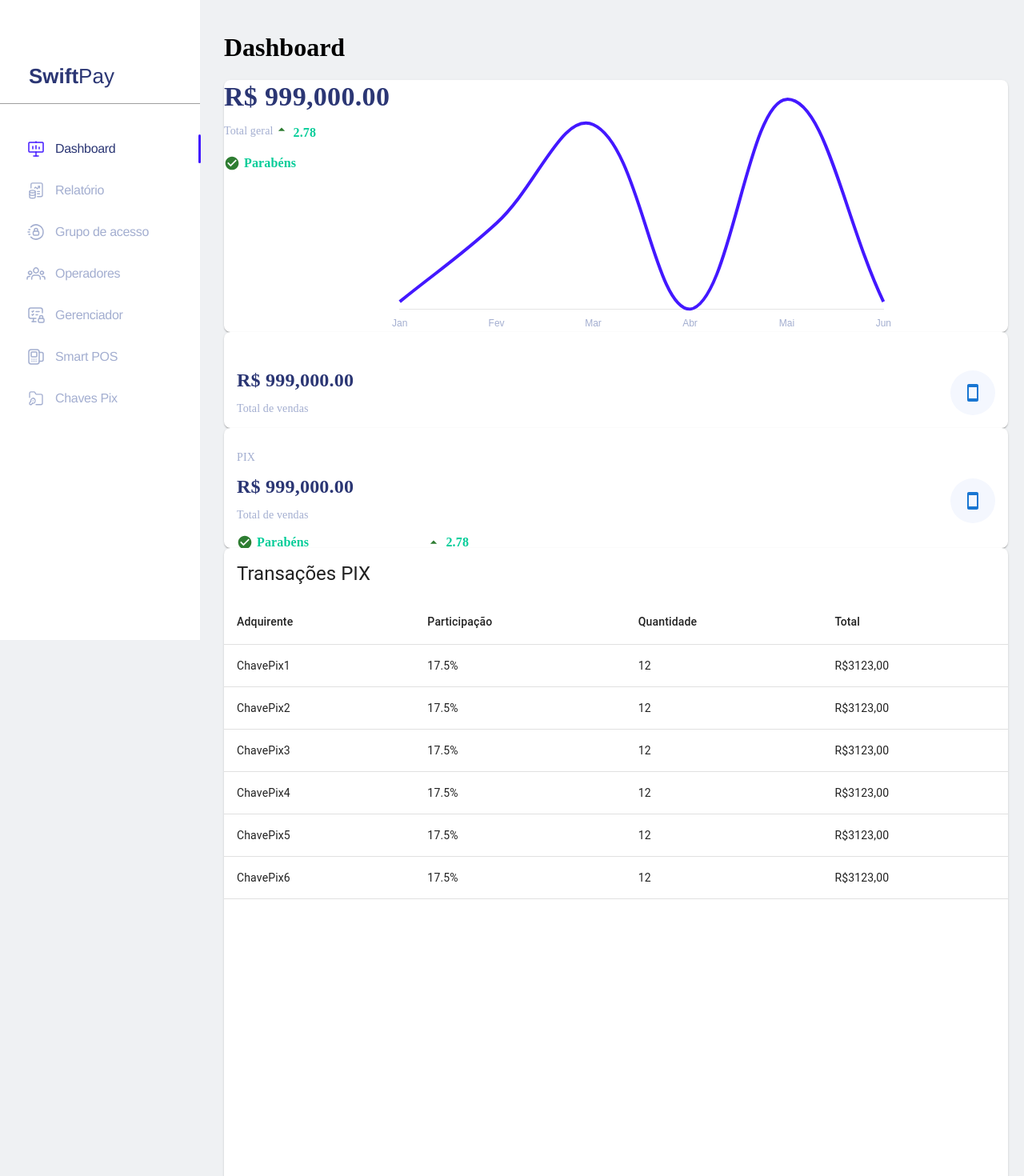
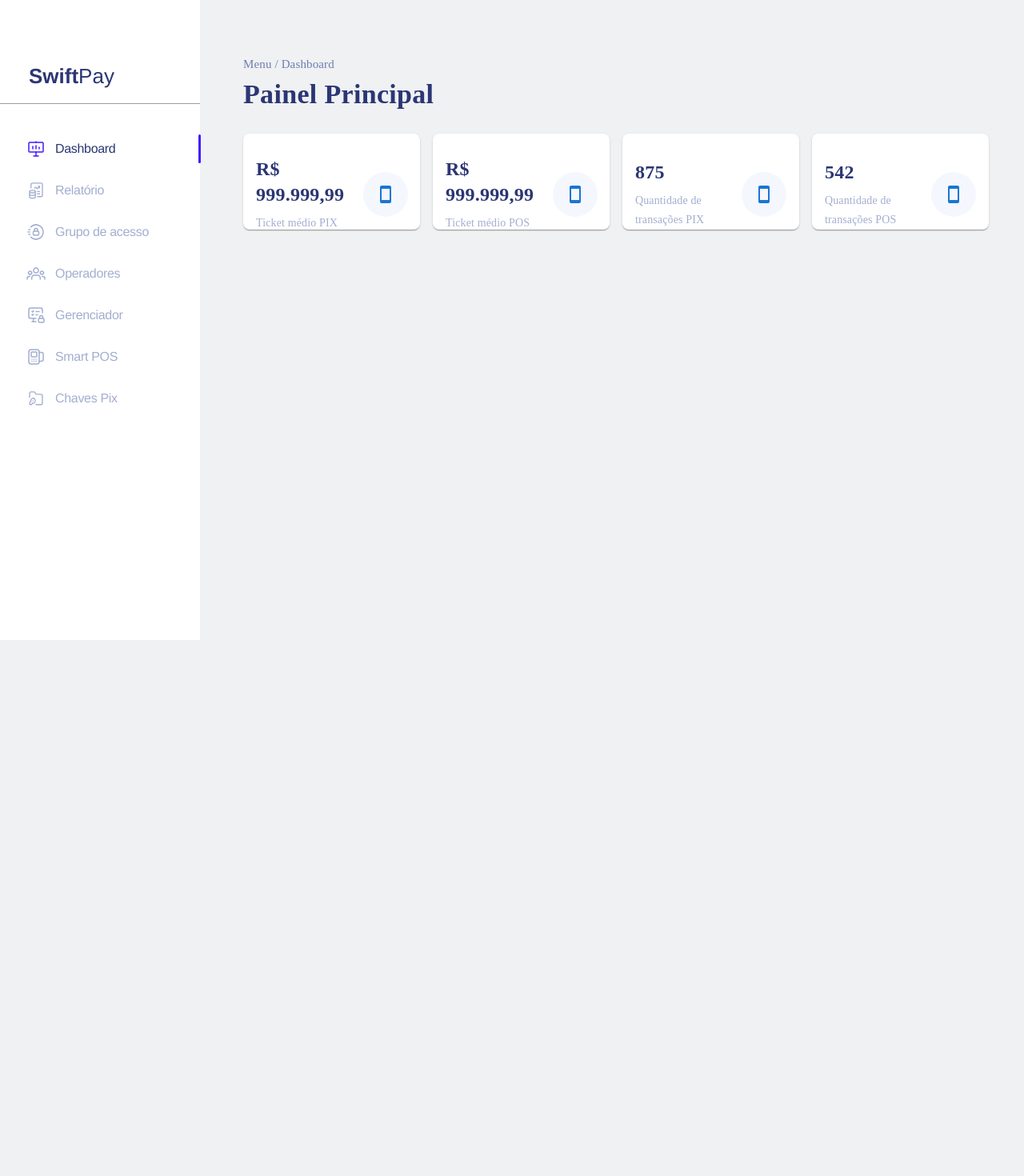
Before and after one commit to isaelsilva1039/raaca-front, a Next.js app: page /dashboard in a window 1280 px wide. Shown: the top 1470 px of the page at 80% size. After the commit the page ends 800 px from the top, so only its background shows below. Built offline with nearby package versions, Linux system fonts and the light colour scheme; grey boxes are pictures that could not be loaded.

Commit message:
renderiza componentes horizontais

```diff
--- a/src/app/dashboard/page.tsx
+++ b/src/app/dashboard/page.tsx
@@ -1,3 +1,5 @@
+import Head from "next/head";
+import { Box, Container, Unstable_Grid2 as Grid, Typography } from "@mui/material";
 import { buscarInformacoesDashboardUserCase, DashboardDTO } from "@/core";
 import { GraficoLinha } from "@/core/ui/componentes/grafico-linha/grafico-linha";
 import { CartaoGenerico } from "@/core/ui/componentes/cartao-generico/cartao-generico"
@@ -10,148 +12,65 @@ import { CartaoGenericoComIndicador } from "@/core/ui/componentes/cartao-generic
 import { TabelaProps } from "@/core/ui/componentes/tabela/TabelaProps";
 import { Tabela } from "@/core/ui/componentes/tabela/Tabela";
 
-
 export default function Dashboard() {
   const dashboardInfo: DashboardDTO = buscarInformacoesDashboardUserCase.buscarInformacoes();
 
-  const labels = ['Jan', 'Fev', 'Mar', 'Abr', 'Mai', 'Jun'];
+  const cartaoGenericoComponents = dashboardInfo.horizontalWidgets.map((element, index) => {
+    const cartaoGenericoProps: CartaoGenericoProps = {
+      valor: element.valor,
+      descritivo: element.descritivo,
+      icone: SmartphoneIcon,
+    };
 
-  const dataset: Dataset = {
-    type: "line",
-    label: "Dataset",
-    data: labels.map(() => Math.floor(Math.random() * 100)),
-    borderColor: "#4318FF",
-    fill: false,
-    lineTension: 0.4,
-    pointBorderColor: "#4318FF",
-    borderWidth: 4,
-    pointRadius: 0,
-    pointHoverRadius: 8,
-    pointHoverBackgroundColor: "#ffffff",
-    pointHoverBorderColor: "#4318FF",
-    pointHoverBorderWidth: 4,
-    pointHitRadius: 50,
-  }
-
-  const options: Options = {
-    responsive: true,
-    plugins: {
-      legend: {
-        display: false
-      },
-    },
-    scales: {
-      x: {
-        grid: {
-          display: false
-        },
-        ticks: {
-          beginAtZero: true,
-          color: '#A3AED0 ',
-          font: {
-            size: 12,
-            family: 'Arial, sans-serif',
-          },
-        }
-      },
-      y: {
-        display: false,
-        grid: {
-          display: false,
-        },
-      }
-    }
-  };
-
-  const props: LineChartProps = {
-    options,
-    valor: 'R$ 999,000.00',
-    data: {
-      labels,
-      datasets: [dataset]
-    }
-  };
-
-  const cartaoGenericoProps: CartaoGenericoProps = {
-    valor: 'R$ 999,000.00',
-    descritivo: 'Total de vendas',
-    icone: SmartphoneIcon
-  }
-
-  const tabelaProps: TabelaProps = {
-    orders: [
-      {
-        id: "f69f88012978187a6c12897f",
-        ref: "ChavePix1",
-        amount: 30.5,
-        customer: {
-          name: "17.5%",
-        },
-        createdAt: '12',
-        status: "R$3123,00",
-      },
-      {
-        id: "f69f88012978187a6c12897f",
-        ref: "ChavePix2",
-        amount: 30.5,
-        customer: {
-          name: "17.5%",
-        },
-        createdAt: '12',
-        status: "R$3123,00",
-      },
-      {
-        id: "f69f88012978187a6c12897f",
-        ref: "ChavePix3",
-        amount: 30.5,
-        customer: {
-          name: "17.5%",
-        },
-        createdAt: '12',
-        status: "R$3123,00",
-      },
-      {
-        id: "f69f88012978187a6c12897f",
-        ref: "ChavePix4",
-        amount: 30.5,
-        customer: {
-          name: "17.5%",
-        },
-        createdAt: '12',
-        status: "R$3123,00",
-      },
-      {
-        id: "f69f88012978187a6c12897f",
-        ref: "ChavePix5",
-        amount: 30.5,
-        customer: {
-          name: "17.5%",
-        },
-        createdAt: '12',
-        status: "R$3123,00",
-      },
-      {
-        id: "f69f88012978187a6c12897f",
-        ref: "ChavePix6",
-        amount: 30.5,
-        customer: {
-          name: "17.5%",
-        },
-        createdAt: '12',
-        status: "R$3123,00",
-      }
-    ],
-    sx: { height: "100%", borderRadius: '8px' },
-    nameTable: "Transações PIX"
-  }
-
+    return (
+      <Grid key={index} xs={12} sm={6} lg={3}>
+        <CartaoGenerico {...cartaoGenericoProps} />
+      </Grid>
+    );
+  });
   return (
     <main>
-      <h1>Dashboard</h1>
-      <GraficoLinha {...props} />
-      <CartaoGenerico {...cartaoGenericoProps} />
-      <CartaoGenericoComIndicador {...cartaoGenericoProps} />
-      <Tabela {...tabelaProps} />
+      <Head>
+        <title>SWIFTPay | Dashboard</title>
+      </Head>
+      <Container maxWidth="xl" sx={{ mt: "48px" }}>
+        <Typography
+          sx={{
+            fontFamily: "DM Sans",
+            color: "#707EAE",
+            fontWeight: "500",
+            lineHeight: "24px",
+            fontSize: "15px",
+          }}
+        >
+          Menu / Dashboard
+        </Typography>
+        <Typography
+          sx={{
+            fontFamily: "DM Sans",
+            color: "#2B3674",
+            fontWeight: "700",
+            fontSize: "34px",
+            lineHeight: "42x",
+            letterSpacing: "-2%",
+          }}
+        >
+          Painel Principal
+        </Typography>
+      </Container>
+      <Box
+        component="main"
+        sx={{
+          flexGrow: 1,
+          py: 3,
+        }}
+      >
+        <Container maxWidth="xl">
+          <Grid container spacing={2}>
+            {cartaoGenericoComponents}
+          </Grid>
+        </Container>
+      </Box>
     </main>
   )
 }
```
Also changed, not shown: src/core/domain/DTO/dashboard/DashboardDTO.tsx (+4 -4 lines).
